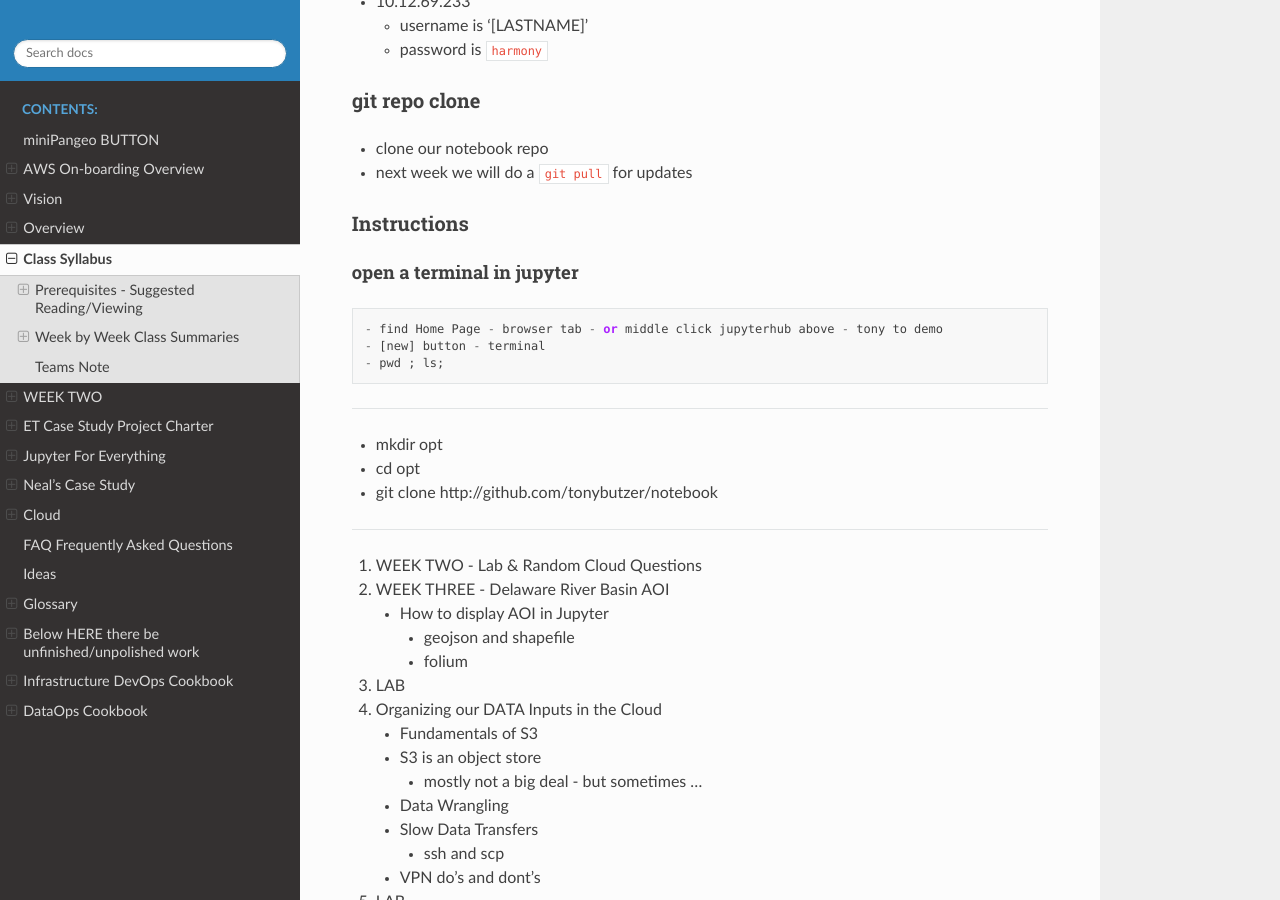
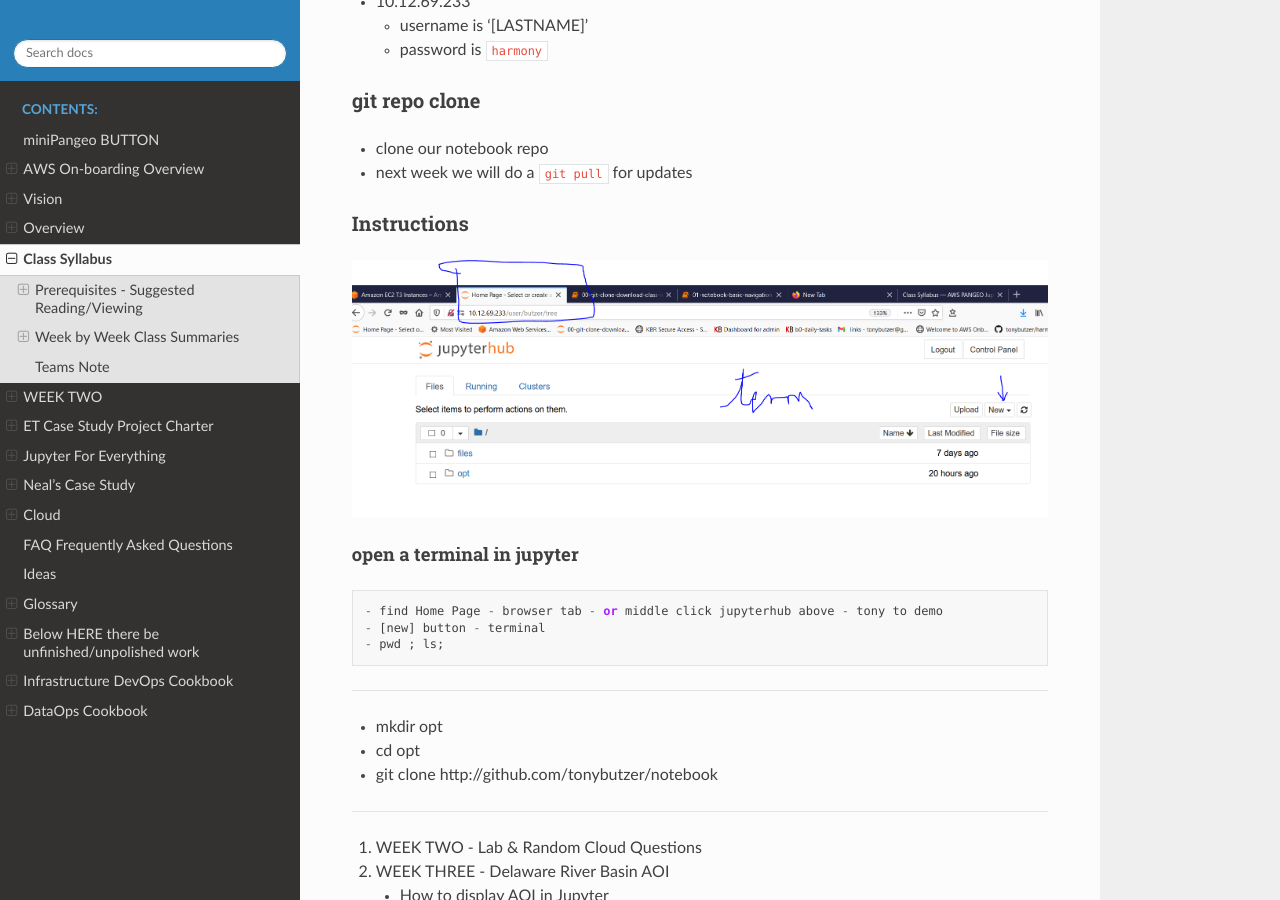
Before and after one commit to tonybutzer/harmony, a Sphinx documentation site: the page built from documentation/source/00weekbyweek.md, in a window 1280 px wide and 900 px high, scrolled down 5731 px. Built offline with Sphinx 7.4.7 and the Read the Docs theme 2.0.0, drawn with Linux system fonts in a browser that asks for light colours; pages that are not in the unit, such as notebooks, are missing from menus.

Commit message:
automatic git update from Makefile

```diff
--- a/documentation/source/00weekbyweek.md
+++ b/documentation/source/00weekbyweek.md
@@ -193,6 +193,8 @@ science_joy = 1 * ec2 + docker * 1e3
 
 ### Instructions
 
+![](./Assets/new-term.PNG)
+
 #### open a terminal in jupyter
     - find Home Page - browser tab - or middle click jupyterhub above - tony to demo
     - [new] button - terminal
```
Also changed, not shown: documentation/source/Assets/new-term.PNG (added).
